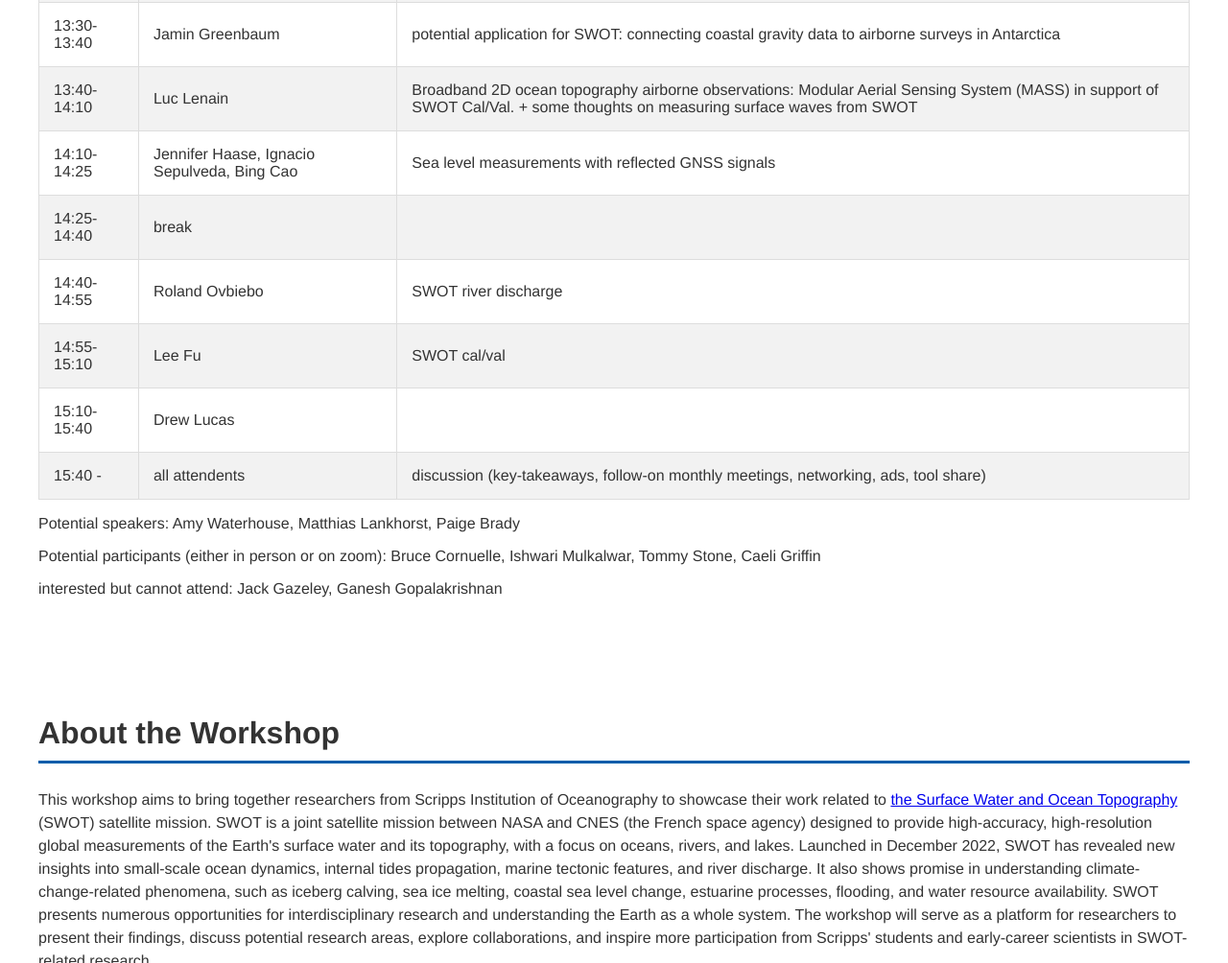
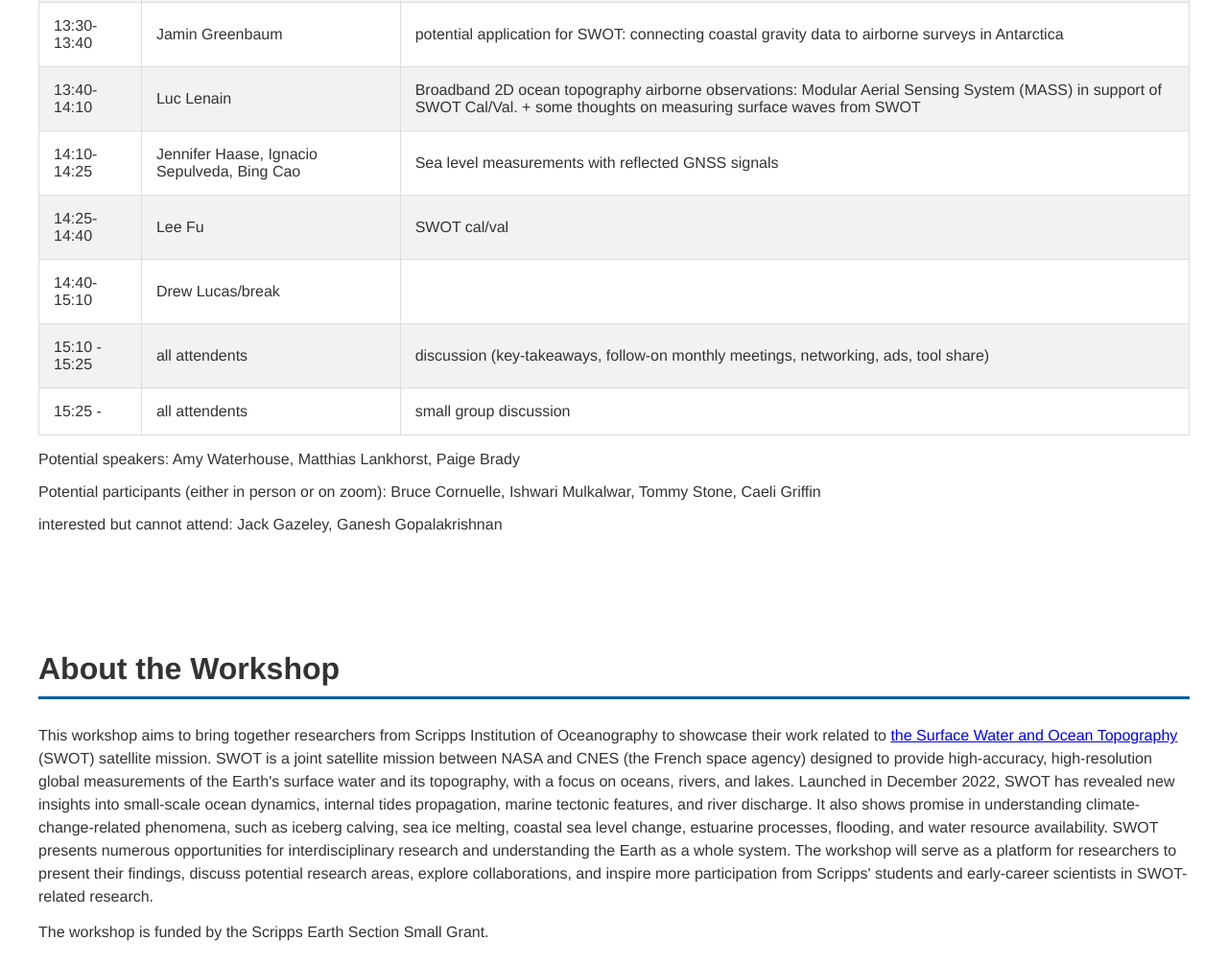
Before and after one commit to YaoYu9404/scripps-swot-workshop, a plain HTML site: page index.html in a window 1280 px wide. Shown: the part 1852-2856 px from the top of the page at 96% size. Drawn offline with Linux system fonts and the light colour scheme.

Commit message:
update schedule

```diff
--- a/index.html
+++ b/index.html
@@ -189,31 +189,26 @@
                 </tr>
                 <tr>
                     <td>14:25-14:40</td>
-                    <td>break</td>
-                    <td></td>
-                </tr>
-                <tr>
-                    <td>14:40-14:55</td>
-                    <td>Roland Ovbiebo</td>
-                    <td>SWOT river discharge</td>
-                </tr>
-                <tr>
-                    <td>14:55-15:10</td>
                     <td>Lee Fu</td>
                     <td>SWOT cal/val</td>
                 </tr>
                 <tr>
-                    <td>15:10-15:40</td>
-                    <td>Drew Lucas</td>
+                    <td>14:40-15:10</td>
+                    <td>Drew Lucas/break</td>
                     <td></td>
                 </tr>
 
                  <tr>
-                    <td>15:40 - </td>
+                    <td>15:10 - 15:25</td>
                     <td>all attendents</td>
                     <td>discussion (key-takeaways, follow-on monthly meetings, networking, ads, tool share)</td>
                 </tr>
 
+                 <tr>
+                    <td>15:25 - </td>
+                    <td>all attendents</td>
+                    <td>small group discussion</td>
+                </tr>
 
 
 
```
